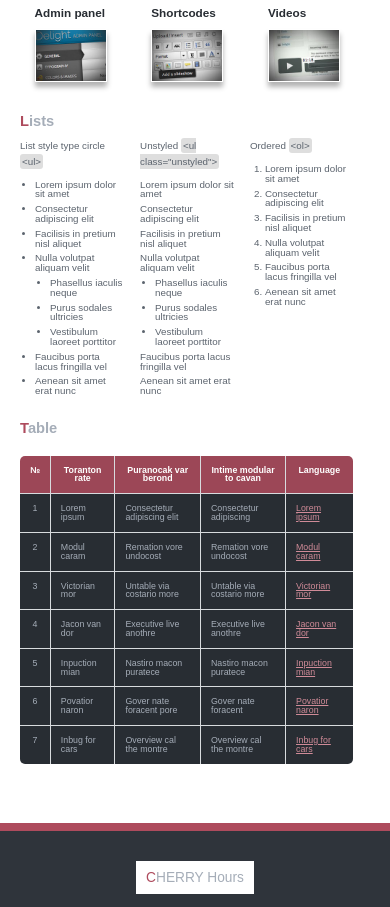
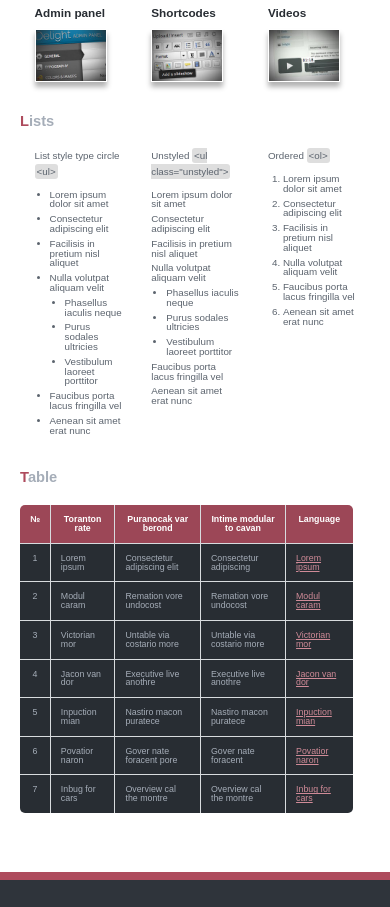
Before and after one commit to a1exweb/a1exweb.github.io, a plain HTML site: page cherry/index.html in a window 390 px wide. Shown: the part 1270-2177 px from the top of the page. Drawn offline with Linux system fonts and the light colour scheme.

Commit message:
cherry v0.1

```diff
--- a/cherry/css/main.css
+++ b/cherry/css/main.css
@@ -23,7 +23,7 @@ body{
 	margin: 0;
 	}
 	#top_header .wrap{
-		margin: 0 24px 0 60px;
+		margin: 0 10px 0 30px;
 	}
 }
 
@@ -449,7 +449,8 @@ main .lists{
 }
 
 main .lists div{
-	margin-right: 15px;
+	margin-right: 20px;
+	width: 194px;
 }
 
 main .lists span{
@@ -643,7 +644,10 @@ footer .right a{
 	main .sidebar .form input[type="submit"]{
 		padding: 10px 48px;
 	}
-
+	main .lists div{
+		margin: 10px auto;
+		width: 25%;
+	}
 }
 
 @media (max-width: 910px){
```
